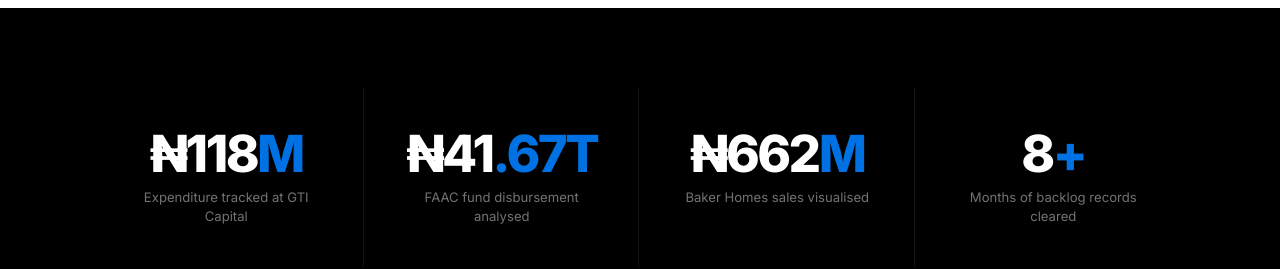
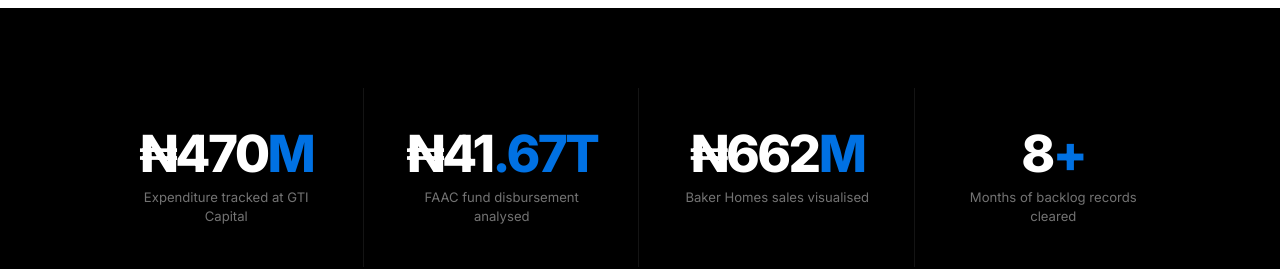
Before and after one commit to 6rawny/6rawny.github.io, a plain HTML site: page index.html in a window 1280 px wide. Shown: the part 3760-4029 px from the top of the page. Drawn offline with Linux system fonts and the light colour scheme.

Commit message:
Update index.html

```diff
--- a/index.html
+++ b/index.html
@@ -622,7 +622,7 @@
 
 /* ── 8. HIGHLIGHTS BAND ──────────────────────────────────────── */
 const HIGHLIGHTS = [
-  { num: "₦118", suffix: "M",    label: "Expenditure tracked at GTI Capital" },
+  { num: "₦470", suffix: "M",    label: "Expenditure tracked at GTI Capital" },
   { num: "₦41",  suffix: ".67T", label: "FAAC fund disbursement analysed" },
   { num: "₦662", suffix: "M",    label: "Baker Homes sales visualised" },
   { num: "8",    suffix: "+",    label: "Months of backlog records cleared" },
```
